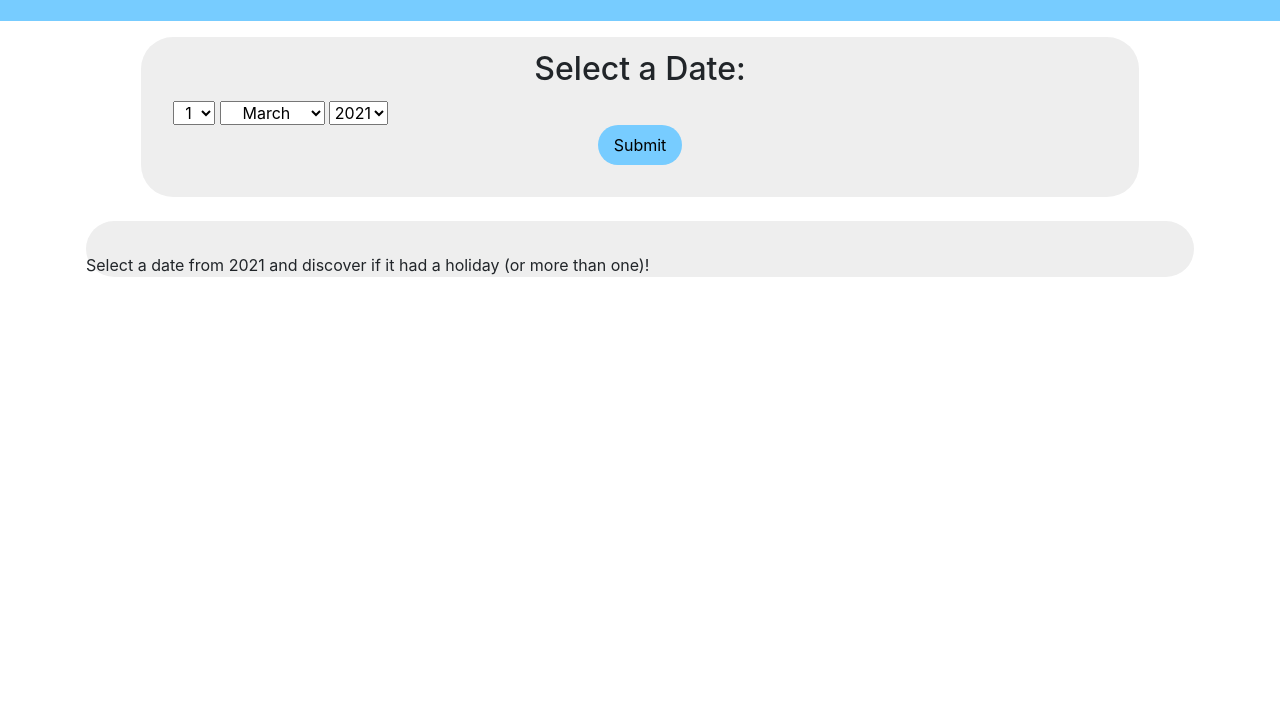
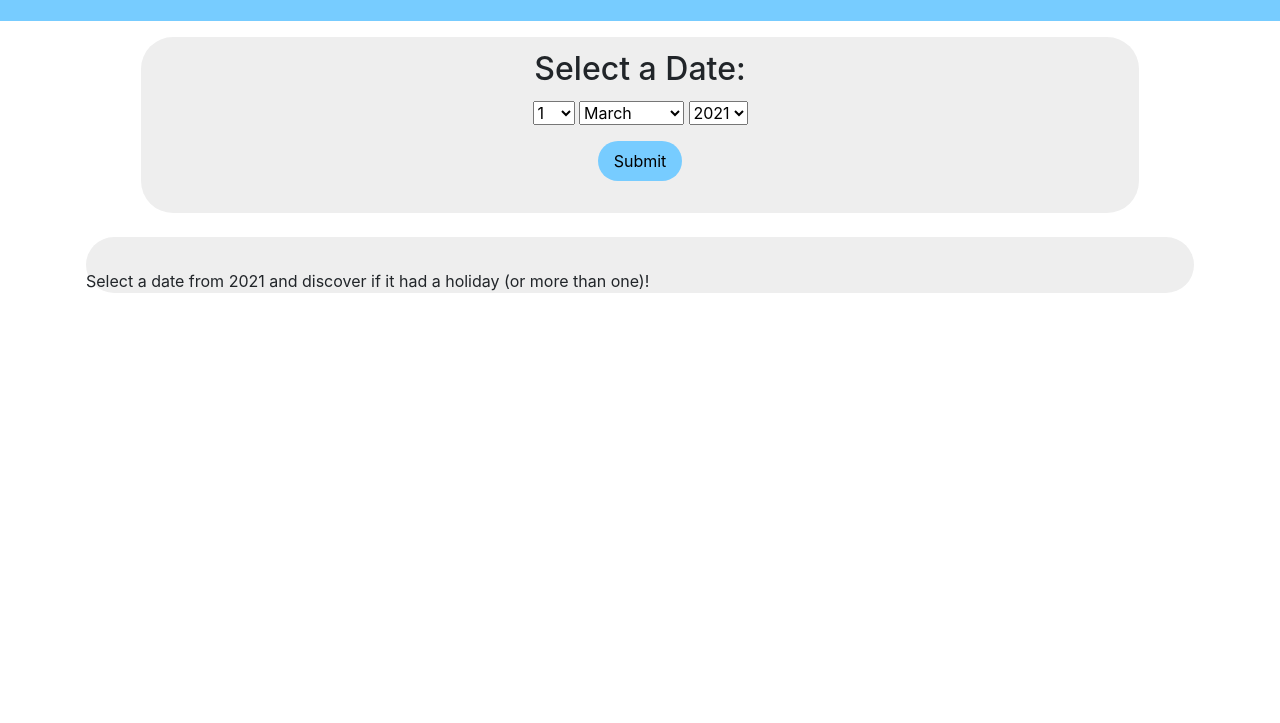
Before and after one commit to QuilChaser/ThatsAHoliday, a plain HTML site: page index.html in a window 1280 px wide. Shown: the part 77-800 px from the top of the page. Drawn offline with nearby package versions, Linux system fonts and the light colour scheme.

Commit message:
fix centering of dropdown container.

```diff
--- a/css/style.css
+++ b/css/style.css
@@ -54,8 +54,9 @@ form label {
     text-align: center;
 }
 
-#day, #month, #year {
+#dropdownConntainer {
     text-align: center;
+    margin-bottom: 1rem;
 }
 
 #submit {
```
